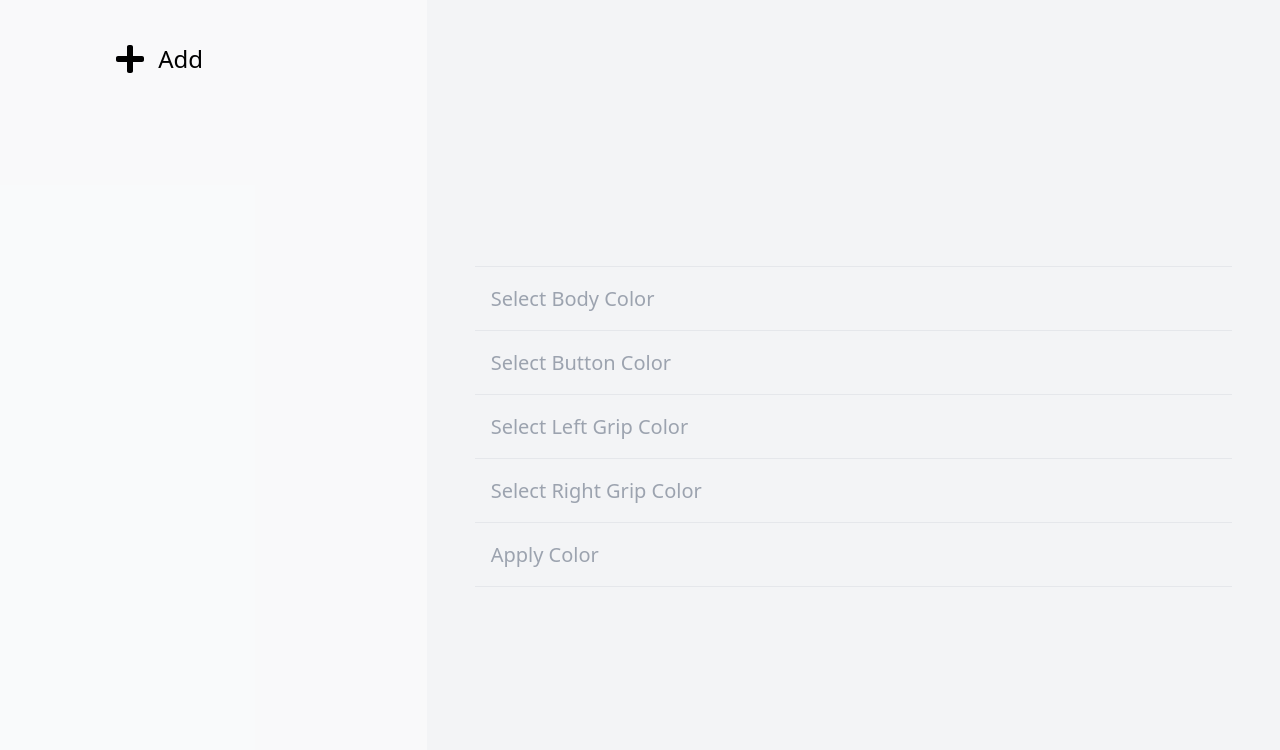
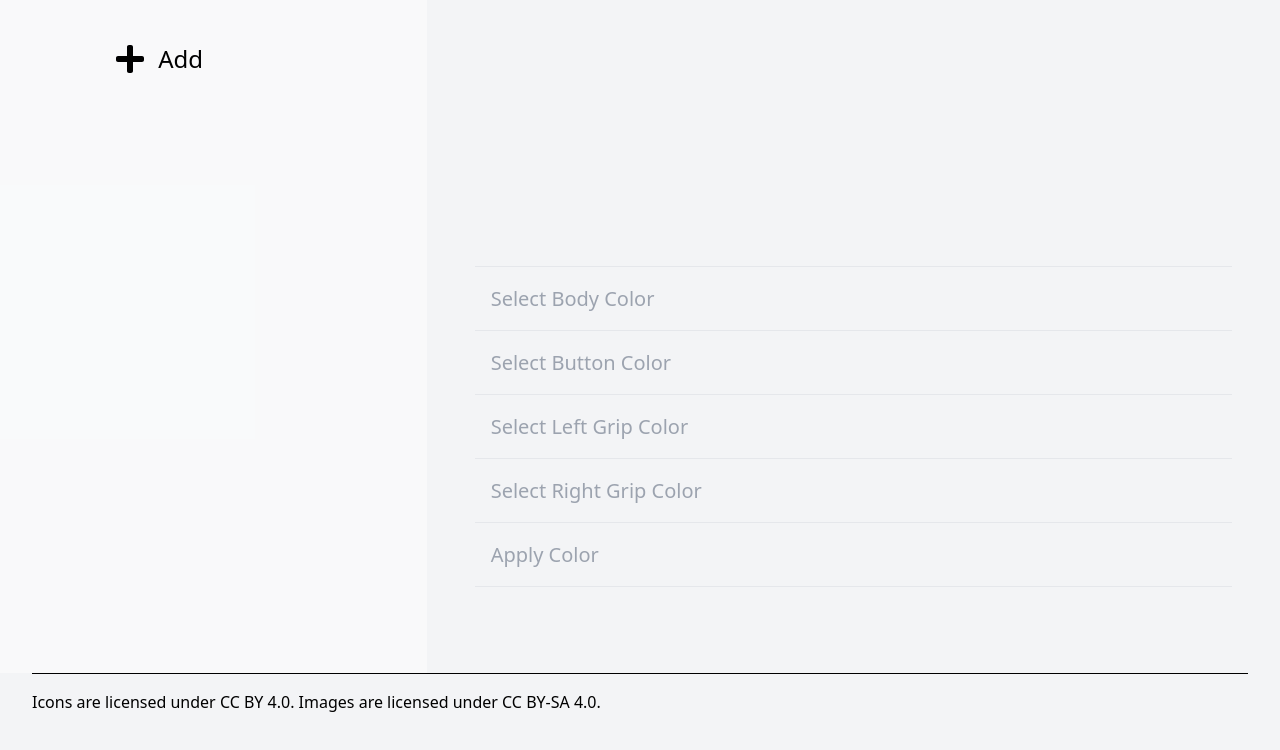
Before and after one commit to mzyy94/joycon-toolweb, a plain HTML site: page index.html in a window 1280 px wide. Shown: the part 70-820 px from the top of the page. Drawn offline with nearby package versions, Linux system fonts and the light colour scheme.

Commit message:
Add footer to show license information

```diff
--- a/index.html
+++ b/index.html
@@ -17,7 +17,7 @@
   </head>
 
   <body
-    class="bg-gray-100 h-screen"
+    class="bg-gray-100 h-screen flex flex-col"
     x-data="{controllers: [], current: {}, modal: false}"
     @register-controller="controllers.push(current = $event.detail.controller);
     $nextTick(() => { $refs[current.macAddr].data = current.image })"
@@ -25,8 +25,10 @@
     <header class="py-4 border-b border-black mx-8">
       <h1 class="text-2xl pl-8 font-bold">Joy-Con Tool</h1>
     </header>
-    <main class="flex h-full">
-      <section class="w-1/3 h-auto p-4 pl-8 bg-white bg-opacity-50">
+    <main class="flex flex-grow overflow-hidden">
+      <section
+        class="w-1/3 h-auto p-4 pl-8 bg-white bg-opacity-50 overflow-auto"
+      >
         <template x-for="controller in controllers" :key="controller.macAddr">
           <div
             class="h-24 pl-4 flex border-l-4 cursor-pointer"
@@ -77,7 +79,10 @@
         </button>
       </section>
 
-      <form class="w-2/3 px-12 py-4" @submit="modal = true; return false;">
+      <form
+        class="w-2/3 px-12 py-4 overflow-auto"
+        @submit="modal = true; return false;"
+      >
         <div class="h-64 flex justify-center border-b">
           <object
             class="h-64"
@@ -119,6 +124,16 @@
         </button>
       </form>
     </main>
+    <footer class="py-4 border-t border-black mx-8 flex">
+      <span class="text-l flex-grow"
+        >Icons are licensed under
+        <a href="https://creativecommons.org/licenses/by/4.0/">CC BY 4.0</a>.
+        Images are licensed under
+        <a href="https://creativecommons.org/licenses/by-sa/4.0/"
+          >CC BY-SA 4.0</a
+        >.
+      </span>
+    </footer>
 
     <div
       class="absolute w-full h-full inset-0 flex items-center justify-center"
```
